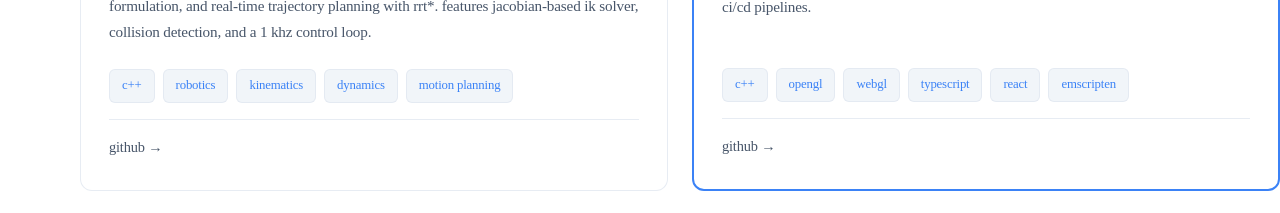
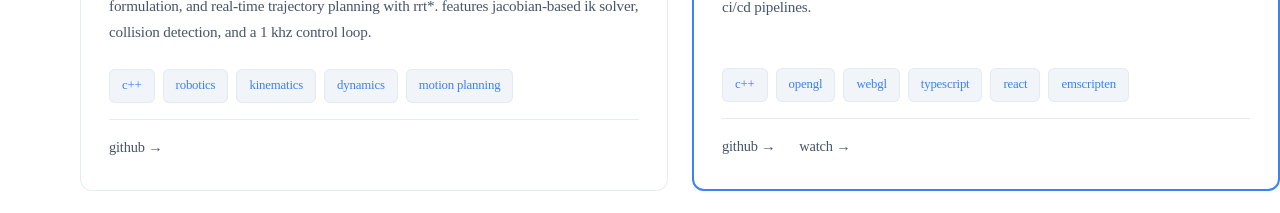
Before and after one commit to AmjadAlthabteh/a_althabtehwebsite, a React (Vite) app: page / in a window 1280 px wide. Shown: the part 3540-3753 px from the top of the page. Built offline with nearby package versions, Linux system fonts and the light colour scheme.

Commit message:
Add project YouTube links

```diff
--- a/src/components/sections/Projects.tsx
+++ b/src/components/sections/Projects.tsx
@@ -64,6 +64,7 @@ const projects: Project[] = [
     category: ['graphics', 'engine', 'web'],
     featured: true,
     github: 'https://github.com/AmjadAlthabteh/glint_3d_frk',
+    youtube: 'https://www.youtube.com/watch?v=6rtlWoqqxVo',
     image: '/images/glint3d.png',
   },
   {
@@ -93,6 +94,7 @@ const projects: Project[] = [
     tech: ['3d graphics', 'physics', 'procedural generation', 'opengl', 'rendering'],
     category: ['graphics', 'systems'],
     github: 'https://github.com/AmjadAlthabteh/planets-lunar',
+    youtube: 'https://www.youtube.com/watch?v=rVLO75TXrLE',
     image: '/images/orbital_collision.png',
   },
   {
```
